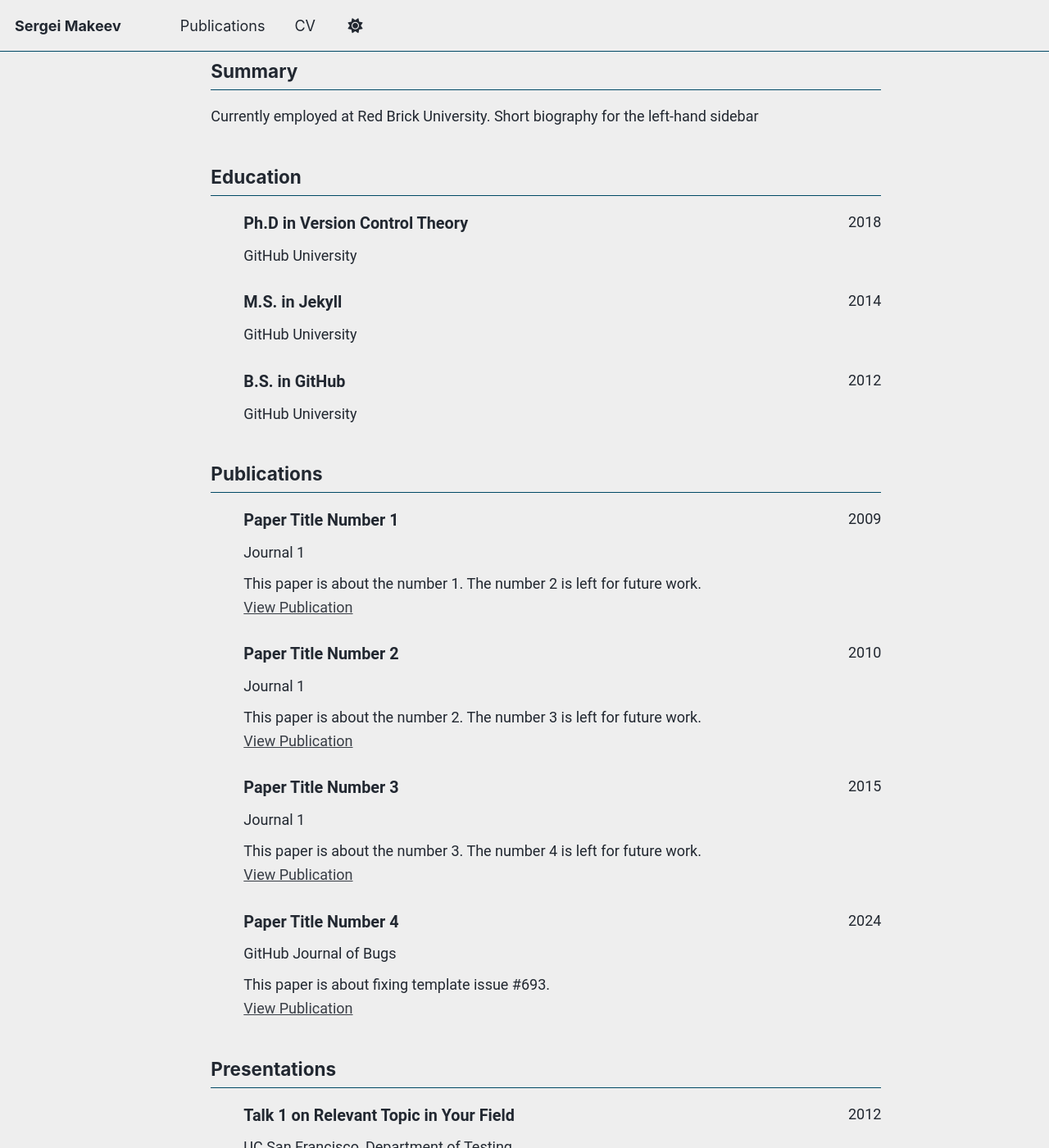
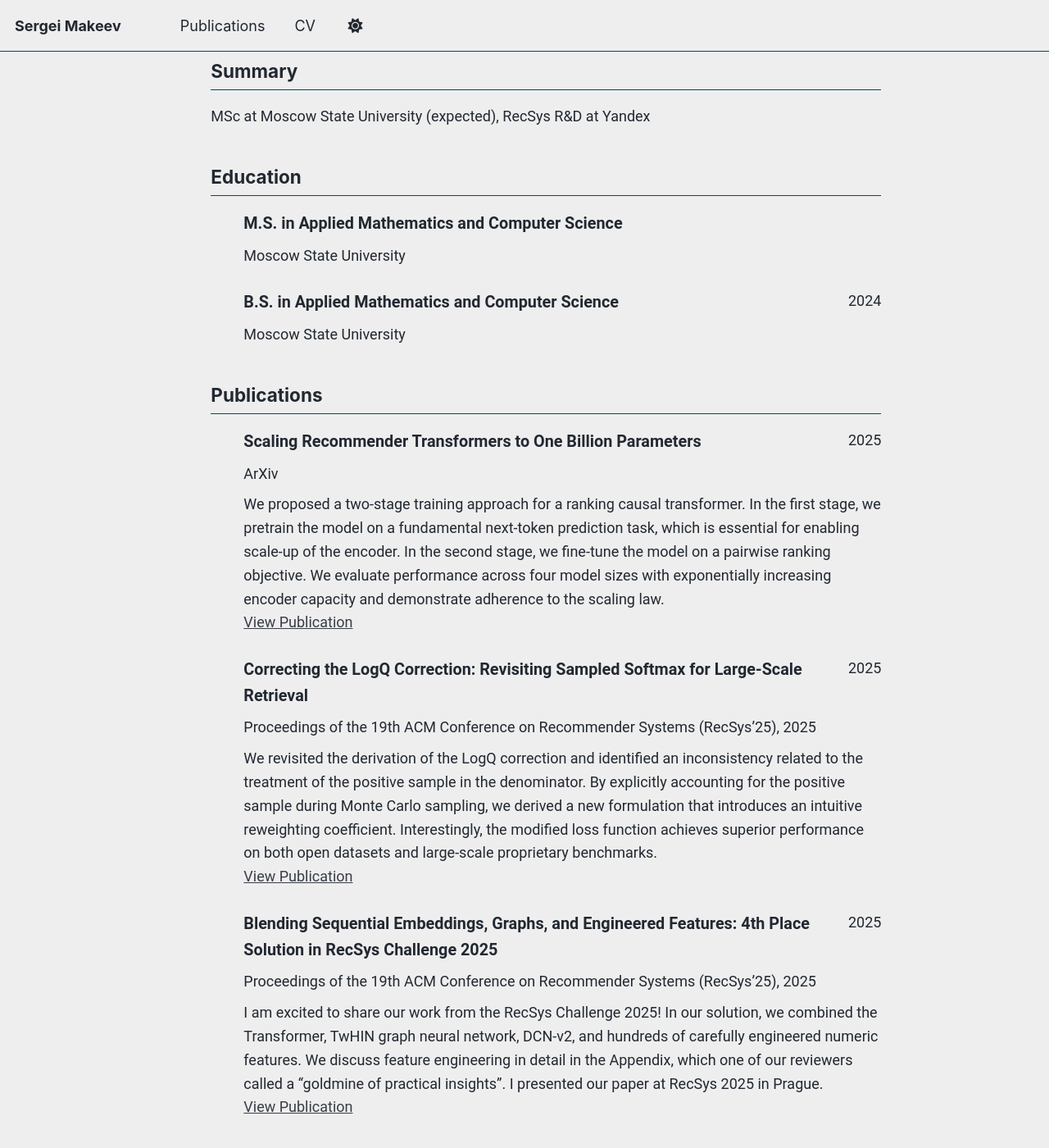
Before and after one commit to neuralsrg/neuralsrg.github.io, a Jekyll site: the page built from _pages/cv-json.md, in a window 1280 px wide and 1400 px high, scrolled down 318 px. Shown: the whole window at 82% size. Built offline with Jekyll 4.4.1, drawn with Linux system fonts in a browser that asks for light colours; a script that is not in the unit is left out; some of the changed text lies outside the part shown.

Commit message:
Add cv.json

```diff
--- a/_data/cv.json
+++ b/_data/cv.json
@@ -1,61 +1,52 @@
 {
   "basics": {
-    "name": "Your Sidebar Name",
-    "email": "none@example.org",
+    "name": "Sergei Makeev",
+    "email": "neuralsrg@gmail.com",
     "phone": "",
-    "website": "https://academicpages.github.io",
-    "summary": "Currently employed at Red Brick University. Short biography for the left-hand sidebar",
+    "website": "https://neuralsrg.github.io",
+    "summary": "MSc at Moscow State University (expected), RecSys R&D at Yandex",
     "location": {
       "address": "",
       "postalCode": "",
-      "city": "Earth",
-      "countryCode": "US",
+      "city": "Moscow",
+      "countryCode": "RU",
       "region": ""
     },
     "profiles": [
       {
         "network": "Google Scholar",
         "username": "",
-        "url": "https://scholar.google.com/citations?user=PS_CX0AAAAAJ"
+        "url": "https://scholar.google.com/citations?user=rOJPT8oAAAAJ&hl=en&oi=sra"
       },
       {
         "network": "ORCID",
         "username": "",
-        "url": "http://orcid.org/yourorcidurl"
+        "url": "https://orcid.org/0009-0003-5451-6475"
       },
       {
         "network": "GitHub",
-        "username": "academicpages",
-        "url": "https://github.com/academicpages"
+        "username": "neuralsrg",
+        "url": "https://github.com/neuralsrg"
       }
     ]
   },
   "work": [],
   "education": [
     {
-      "institution": "GitHub University",
-      "area": "Ph.D in Version Control Theory",
+      "institution": "Moscow State University",
+      "area": "M.S. in Applied Mathematics and Computer Science",
       "studyType": "",
-      "startDate": "",
-      "endDate": "2018",
+      "startDate": "2024",
+      "endDate": "",
       "gpa": null,
       "courses": []
     },
     {
-      "institution": "GitHub University",
-      "area": "M.S. in Jekyll",
+      "institution": "Moscow State University",
+      "area": "B.S. in Applied Mathematics and Computer Science",
       "studyType": "",
-      "startDate": "",
-      "endDate": "2014",
-      "gpa": null,
-      "courses": []
-    },
-    {
-      "institution": "GitHub University",
-      "area": "B.S. in GitHub",
-      "studyType": "",
-      "startDate": "",
-      "endDate": "2012",
+      "startDate": "2020",
+      "endDate": "2024",
       "gpa": null,
       "courses": []
     }
@@ -66,87 +57,34 @@
   "references": [],
   "publications": [
     {
-      "name": "Paper Title Number 1",
-      "publisher": "Journal 1",
-      "releaseDate": "2009-10-01",
-      "website": "http://academicpages.github.io/files/paper1.pdf",
-      "summary": "This paper is about the number 1. The number 2 is left for future work."
+      "name": "Scaling Recommender Transformers to One Billion Parameters",
+      "publisher": "ArXiv",
+      "releaseDate": "2025-07-21",
+      "website": "https://www.arxiv.org/abs/2507.15994",
+      "summary": "We proposed a two-stage training approach for a ranking causal transformer. In the first stage, we pretrain the model on a fundamental next-token prediction task, which is essential for enabling scale-up of the encoder. In the second stage, we fine-tune the model on a pairwise ranking objective. We evaluate performance across four model sizes with exponentially increasing encoder capacity and demonstrate adherence to the scaling law."
     },
     {
-      "name": "Paper Title Number 2",
-      "publisher": "Journal 1",
-      "releaseDate": "2010-10-01",
-      "website": "http://academicpages.github.io/files/paper2.pdf",
-      "summary": "This paper is about the number 2. The number 3 is left for future work."
+      "name": "Correcting the LogQ Correction: Revisiting Sampled Softmax for Large-Scale Retrieval",
+      "publisher": "Proceedings of the 19th ACM Conference on Recommender Systems (RecSys’25), 2025",
+      "releaseDate": "2025-07-12",
+      "website": "https://arxiv.org/abs/2507.09331",
+      "summary": "We revisited the derivation of the LogQ correction and identified an inconsistency related to the treatment of the positive sample in the denominator. By explicitly accounting for the positive sample during Monte Carlo sampling, we derived a new formulation that introduces an intuitive reweighting coefficient. Interestingly, the modified loss function achieves superior performance on both open datasets and large-scale proprietary benchmarks."
     },
     {
-      "name": "Paper Title Number 3",
-      "publisher": "Journal 1",
-      "releaseDate": "2015-10-01",
-      "website": "http://academicpages.github.io/files/paper3.pdf",
-      "summary": "This paper is about the number 3. The number 4 is left for future work."
-    },
-    {
-      "name": "Paper Title Number 4",
-      "publisher": "GitHub Journal of Bugs",
-      "releaseDate": "2024-02-17",
-      "website": "http://academicpages.github.io/files/paper3.pdf",
-      "summary": "This paper is about fixing template issue #693."
+      "name": "Blending Sequential Embeddings, Graphs, and Engineered Features: 4th Place Solution in RecSys Challenge 2025",
+      "publisher": "Proceedings of the 19th ACM Conference on Recommender Systems (RecSys’25), 2025",
+      "releaseDate": "2025-08-09",
+      "website": "https://arxiv.org/abs/2508.06970",
+      "summary": "I am excited to share our work from the RecSys Challenge 2025! In our solution, we combined the Transformer, TwHIN graph neural network, DCN-v2, and hundreds of carefully engineered numeric features. We discuss feature engineering in detail in the Appendix, which one of our reviewers called a “goldmine of practical insights”. I presented our paper at RecSys 2025 in Prague."
     }
   ],
   "presentations": [
     {
-      "name": "Talk 1 on Relevant Topic in Your Field",
-      "event": "UC San Francisco, Department of Testing",
-      "date": "2012-03-01",
-      "location": "San Francisco, CA, USA",
+      "name": "4th Place Solution in RecSys Challenge 2025",
+      "event": "RecSys'25",
+      "date": "2012-09-22",
+      "location": "Prague, Czech Republic",
       "description": ""
-    },
-    {
-      "name": "Tutorial 1 on Relevant Topic in Your Field",
-      "event": "UC-Berkeley Institute for Testing Science",
-      "date": "2013-03-01",
-      "location": "Berkeley, CA, USA",
-      "description": ""
-    },
-    {
-      "name": "Talk 2 on Relevant Topic in Your Field",
-      "event": "London School of Testing",
-      "date": "2014-02-01",
-      "location": "London, UK",
-      "description": ""
-    },
-    {
-      "name": "Conference Proceeding talk 3 on Relevant Topic in Your Field",
-      "event": "Testing Institute of America 2014 Annual Conference",
-      "date": "2014-03-01",
-      "location": "Los Angeles, CA, USA",
-      "description": ""
-    }
-  ],
-  "teaching": [
-    {
-      "course": "Teaching experience 1",
-      "institution": "University 1, Department",
-      "date": "2014-01-01",
-      "role": "Undergraduate course",
-      "description": ""
-    },
-    {
-      "course": "Teaching experience 2",
-      "institution": "University 1, Department",
-      "date": "2015-01-01",
-      "role": "Workshop",
-      "description": ""
-    }
-  ],
-  "portfolio": [
-    {
-      "name": "Portfolio item number 1",
-      "category": "portfolio",
-      "date": "",
-      "url": "",
-      "description": "Short description of portfolio item number 1<br/><img src='/images/500x300.png'>"
     }
   ]
 }
```
